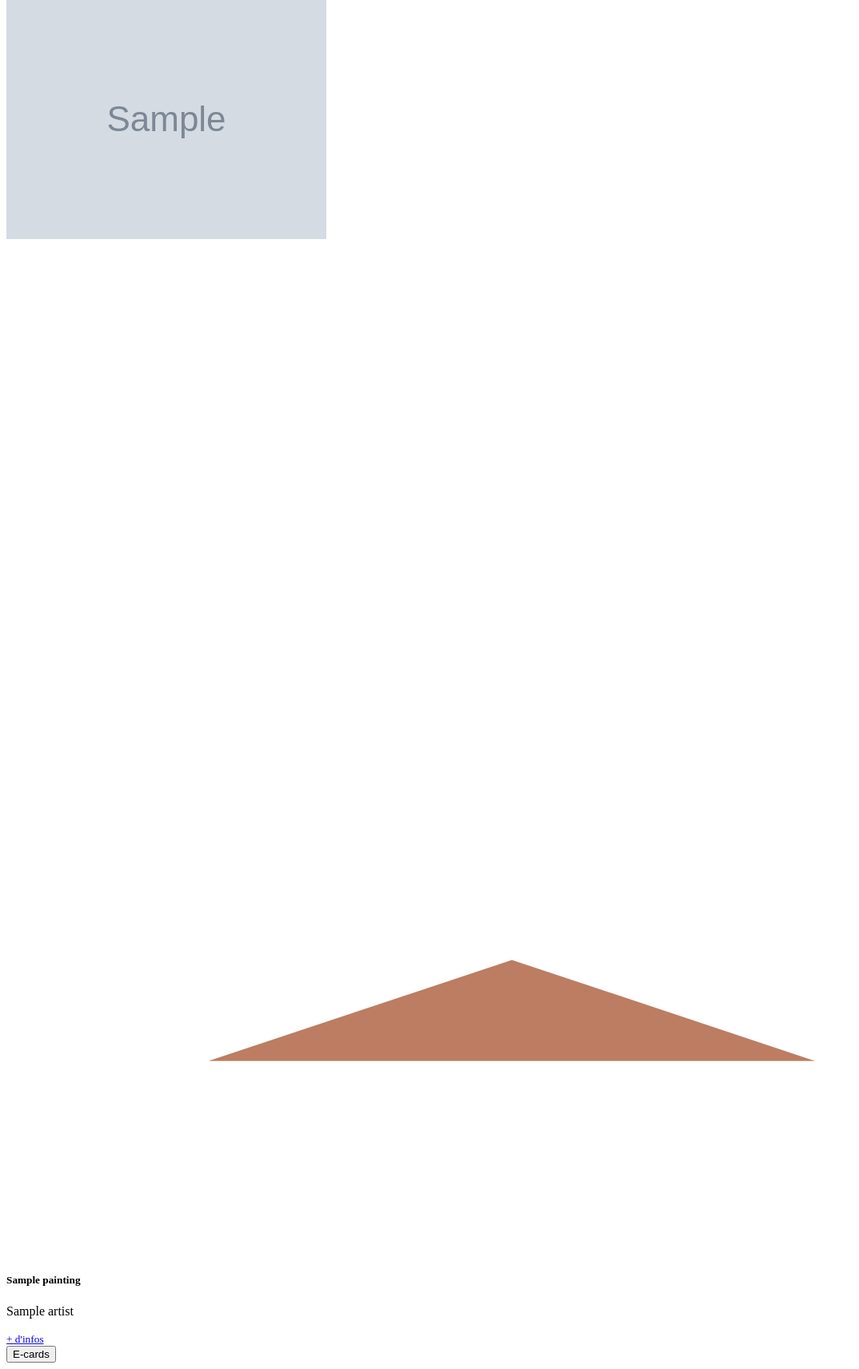
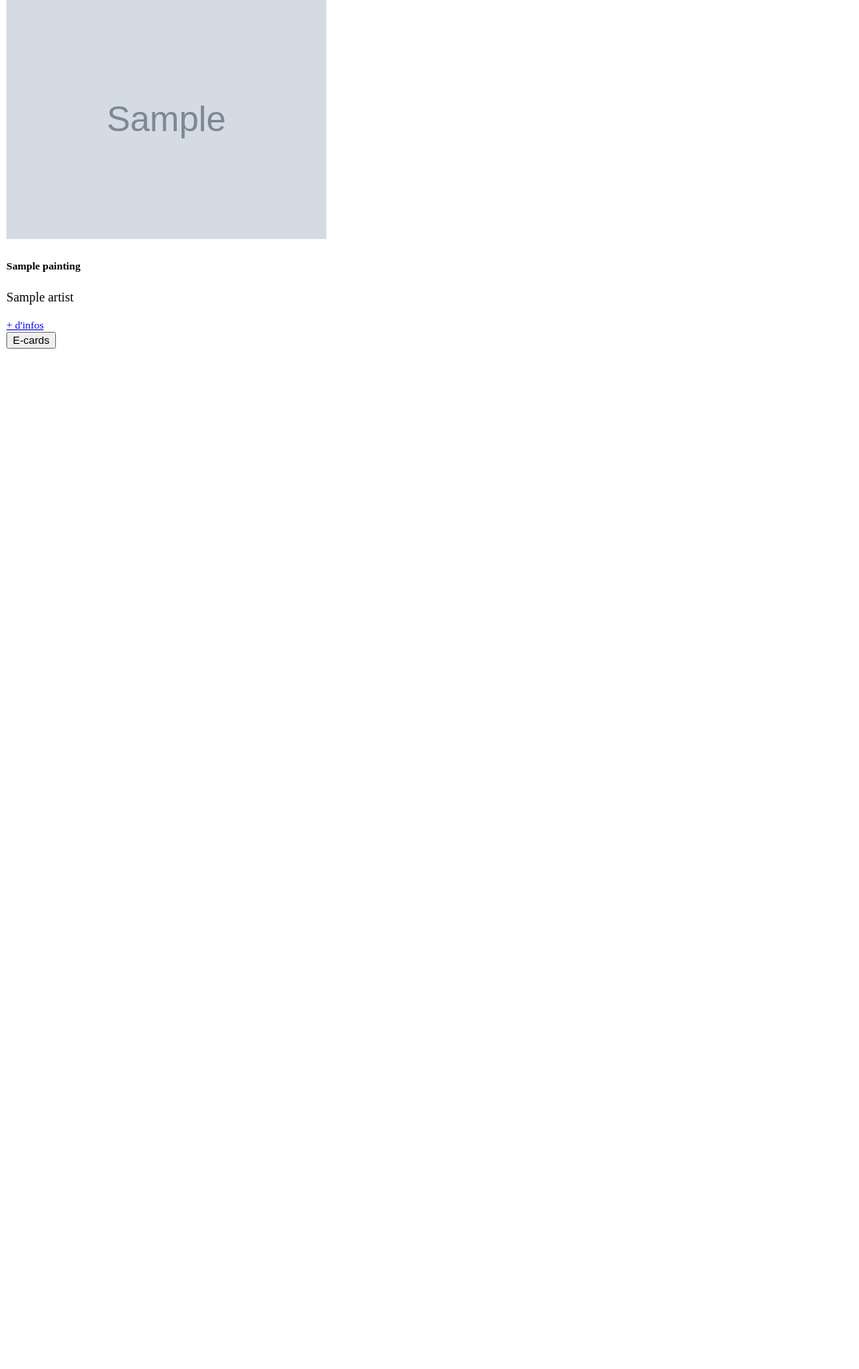
Before and after one commit to WildCodeSchool/2023-03-remote-fr-php-afac-974, a Symfony app: template templates/galery/index.html.twig in a window 1280 px wide. Shown: the part 601-2313 px from the top of the page at 80% size, without its empty margins (0-1074 px from the left). After the commit the page ends 1037 px from the top, so only its background shows below. Run offline with Twig, Linux system fonts and the light colour scheme; the template is opened without the code that fills it: most values are stand-ins (such as "Sample title", 1, 10 or a date in 2020); grey boxes marked "Sample" are stand-in pictures; some libraries are stand-ins or nearby versions.

Commit message:
cards galery

```diff
--- a/src/Controller/GaleryController.php
+++ b/src/Controller/GaleryController.php
@@ -7,7 +7,7 @@ use Symfony\Component\HttpFoundation\Response;
 use Symfony\Component\Routing\Annotation\Route;
 use Symfony\Bundle\FrameworkBundle\Controller\AbstractController;
 
-#[Route('/galery')]
+#[Route('/galery', name:'galery_')]
 class GaleryController extends AbstractController
 {
     #[Route('/', name: 'index')]
--- a/templates/galery/index.html.twig
+++ b/templates/galery/index.html.twig
@@ -25,22 +25,20 @@
 	</div>
 	<div class="bg-info  ">
 
-		<div class="row row-cols-1 mx-4 row-cols-md-3   ">
+		<div class="row row-cols-1  row-cols-sm-1 row-cols-md-2 row-cols-lg-2 row-cols-xl-3  g-0 mx-4  ">
 
 			{% for painting in paintings %}
 				<div class="col d-inline-flex justify-content-center flex-column mt-5 ">
 					<div class="d-flex justify-content-center     ">
-						<div class="card h-100 w-50 bg-secondary  shadow  ">
-							<div class="card_header ">
-								<img src="{{painting.image}}" class="card-img-top " alt="...">
+						<div class="card h-100 w-50 bg-secondary  shadow ">
+							<div class="card_header d-flex h-5 ">
+								<img src="{{painting.image}}" class="card-img-top  object-fit-cover" alt="...">
 							</div>
 
-							<svg class="position-absolute " xmlns="http://www.w3.org/2000/svg" viewbox="0 19 100 100">
-								<polygon points="50 90, 80 100, 20 100 " fill="hsl(18, 40%, 56%)"/>
-							</svg>
-							<div class="card-body">
-								<h5 class="card-title text-center">{{painting.title}}</h5>
-								<p class="card-text text-center">{{painting.artist.name}}</p>
+							<div class="card-body d-flex flex-column  ">
+								<div class="hexagon  double m-0 align-self-center  "></div>
+								<h5 class="toto1 card-title text-center ">{{painting.title}}</h5>
+								<p class="toto2 card-text text-center ">{{painting.artist.name}}</p>
 							</div>
 							<div class="card-footer">
 								<small class="text-body-secondary ">
@@ -59,5 +57,4 @@
 
 		</div>
 
-	</div>
-{% endblock %}
+	{% endblock %}
--- a/templates/include/_navbar.html.twig
+++ b/templates/include/_navbar.html.twig
@@ -28,7 +28,7 @@
 		<div class="navdown collapse navbar-collapse align-self-center" id="navbarNavDropdown">
 			<ul class="navbar-nav mt-2">
 				<li class="nav-item">
-					<a class="nav-link active px-5 text-primary-inverse" aria-current="page" href="#">Galerie</a>
+					<a class="nav-link active px-5 text-primary-inverse" aria-current="page" href="/galery">Galerie</a>
 				</li>
 				<li class="nav-item">
 					<a class="nav-link px-5 text-primary-inverse" href="#">E-Cards</a>
```
Also changed, not shown: assets/styles/galery.scss (+78 -14 lines), templates/home/index.html.twig (+6 -4 lines).
